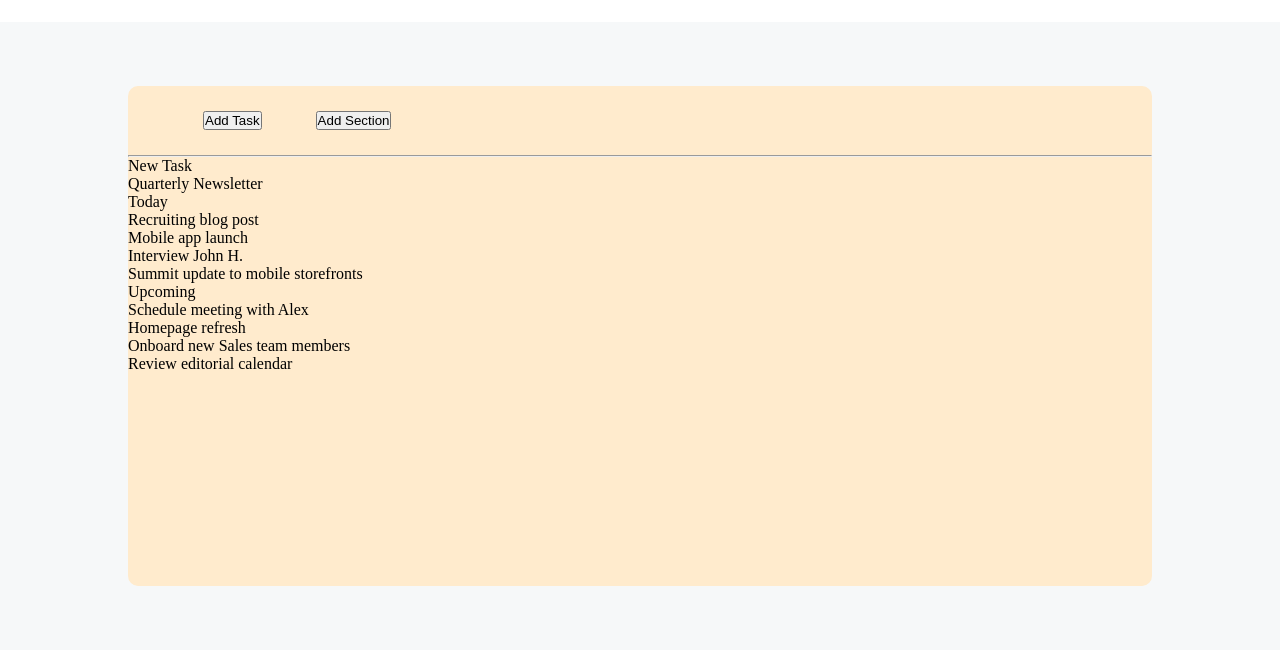
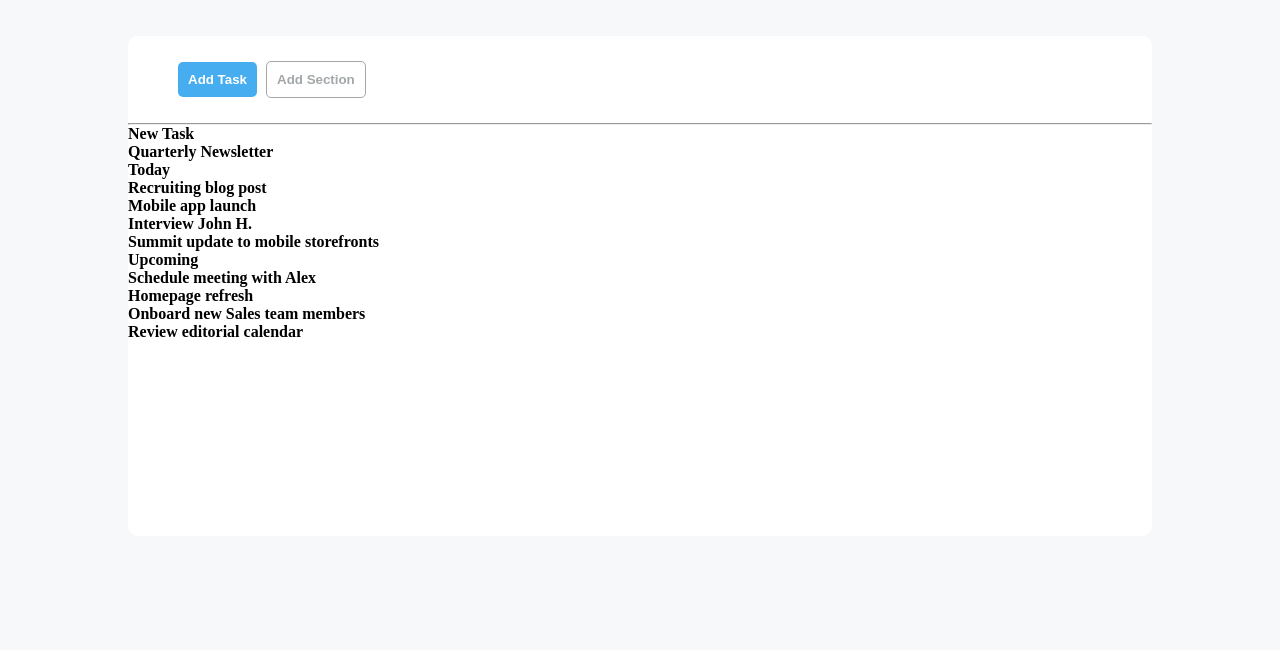
Before and after one commit to iaio998/html-css-toboolist, a plain HTML site: page index.html in a window 1280 px wide. Shown: the part 157-807 px from the top of the page. Drawn offline with Linux system fonts and the light colour scheme.

Commit message:
CSS buttons

```diff
--- a/css/style.css
+++ b/css/style.css
@@ -6,6 +6,7 @@
 }
 body {
   background-color: #f6f8f9;
+  font-weight: 600;
 }
 header {
   background: white;
@@ -21,7 +22,7 @@ h1 {
   padding: 30px 50px;
 }
 main {
-  background-color: blanchedalmond;
+  background-color: white;
   width: 80%;
   height: 500px;
   margin: 5% auto;
@@ -29,9 +30,27 @@ main {
 }
 section {
   padding-left: 50px;
+  color: white;
 }
-div {
+.first-button,
+.second-button {
   display: inline-block;
-  margin: 25px 25px;
+  margin-top: 25px;
+  margin-bottom: 25px;
+  margin-right: 5px;
   border-left: 25px;
 }
+#one {
+  color: white;
+  background-color: #47adf1;
+  border: none;
+  border-radius: 5px;
+  padding: 10px;
+}
+#two {
+  color: #a3a7aa;
+  background-color: white;
+  border: 1px solid #a3a7aa;
+  border-radius: 5px;
+  padding: 10px;
+}
--- a/index.html
+++ b/index.html
@@ -16,11 +16,11 @@
     <!-- Start main -->
     <main>
       <section>
-          <div>
-              <button>Add Task</button>
+          <div class="first-button">
+              <button id="one"><strong>Add Task</strong></button>
           </div>
-          <div>
-              <button>Add Section</button>
+          <div class="second-button">
+              <button id="two"><strong>Add Section</strong></button>
           </div>
      </section>
       <hr />
```
